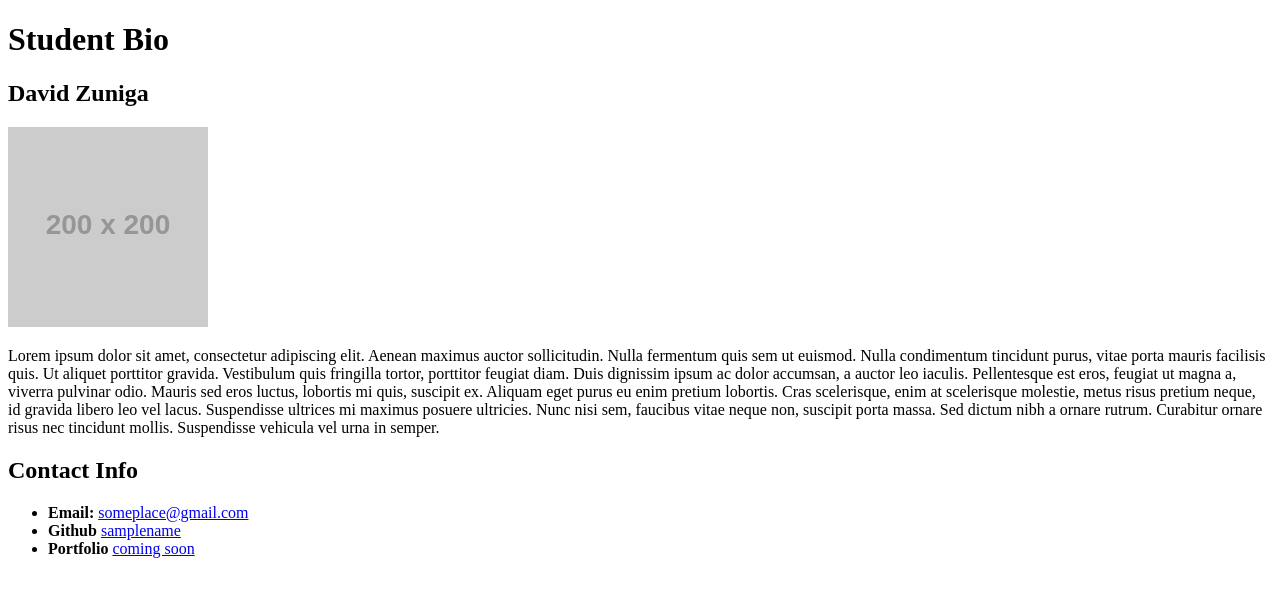
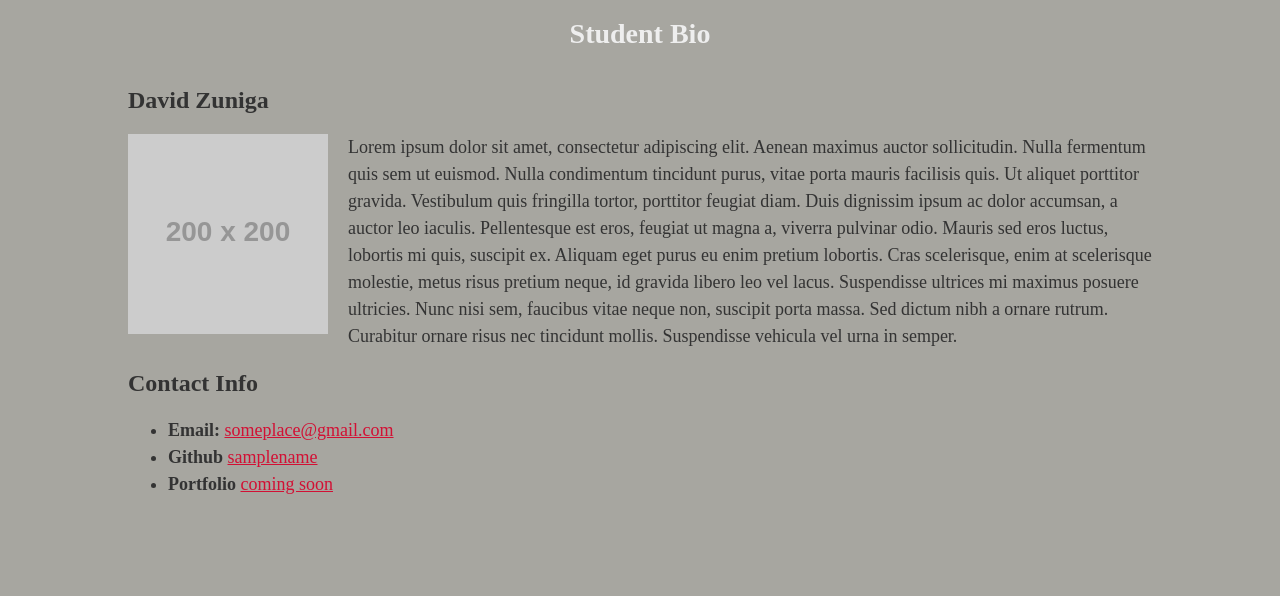
Before and after one commit to davidz2018/Student-Bio, a plain HTML site: page index.html in a window 1280 px wide. Drawn offline with Linux system fonts and the light colour scheme; files that its build step writes are made by us from their sources; placeholder pictures from the web are drawn by us.

Commit message:
Made changes to html and css files

```diff
--- a/index.html
+++ b/index.html
@@ -1,9 +1,8 @@
 <!DOCTYPE html>
 <html>
 <head>
-    <link rel="stylesheet" type="text/css" href="css/style.css">
-
         <title>Student Bio</title>
+        <link rel="stylesheet" type="text/css" href="./style.css">
 </head>
     <body>
         <div class="container">
--- a/style.css
+++ b/style.css
@@ -0,0 +1,55 @@
+body {
+    padding: 0;
+    margin: 0;
+    font-family: 'Times New Roman', Times, serif;
+    font-size: 18px;
+    line-height: 150%;
+    color: #333;
+    background-color: #a7a6a0;
+}
+
+header {
+    background-color: #333;
+}
+
+h1 {
+    padding: 20px;
+    margin: 0;
+    margin-bottom: 20px;
+    color: #eee;
+    font-size: 28px;
+    text-align: center;
+}
+
+h2 {
+    font-size: 24px;
+}
+
+a{
+    color: #d21034;
+}
+
+.container {
+    width: 1024px;
+    margin: 0 auto;
+}
+
+#main-bio,
+#contact-info,
+#bio-image{
+    float: left;
+}
+
+#main-bio {
+    width: 70%;
+}
+
+#contact-info {
+    width: 30%;
+}
+
+#bio-image {
+    width: 200px;
+    height: 200px;
+    margin-right: 20px;
+}
```
